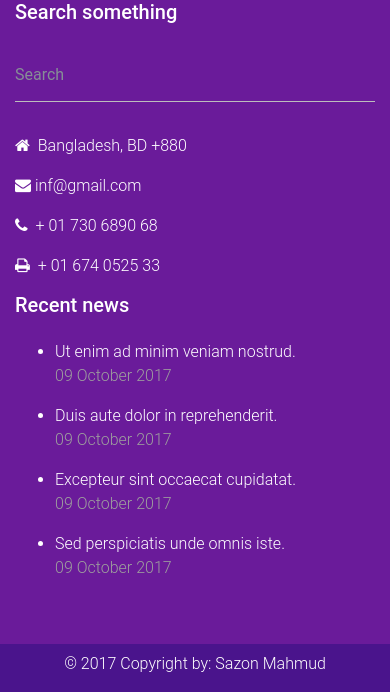
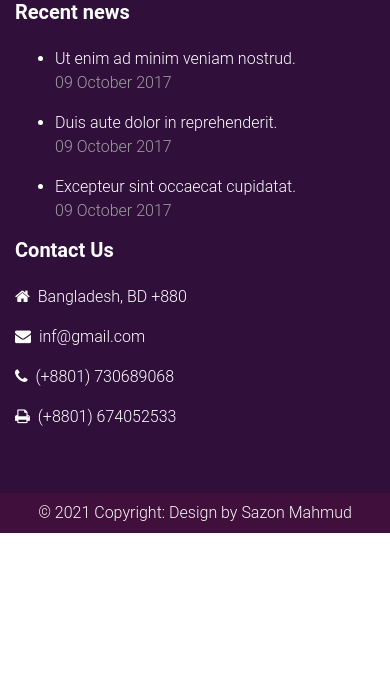
Before and after one commit to developersazon/Transport_Template_Design, a plain HTML site: page index.html in a window 390 px wide. Shown: the part 9992-10684 px from the top of the page. After the commit the page ends 10525 px from the top, so only its background shows below. Drawn offline with Linux system fonts and the light colour scheme; a web font is replaced by a local one.

Commit message:
Update header & Footer Design

```diff
--- a/index.html
+++ b/index.html
@@ -27,7 +27,7 @@
             <span class="navbar-toggler-icon"></span>
         </button>
                 <div class="collapse navbar-collapse" id="navbarSupportedContent">
-                    <ul class="navbar-nav mr-auto">
+                    <ul class="navbar-nav ml-auto">
                         <li class="nav-item active">
                             <a class="nav-link" href="index.html">Home <span class="sr-only">(current)</span></a>
                         </li>
@@ -511,11 +511,11 @@
         </div>
     </section>
     <footer id="footer">
-        <div id="footer_top" class=" purple darken-3">
+        <div id="footer_top" class="" style="background-color: #300F3B;">
             <div class="container">
                 <div class="row py-5 text-white">
                     <div class="col-sm-4 col-md-4">
-                        <h5 class="title mb-4 font-bold">ABOUT MATERIAL DESIGN</h5>
+                        <h5 class="title mb-4 font-bold"><strong>About Material Design</strong></h5>
 
                         <p>Material Design (codenamed Quantum Paper) is a design language developed by Google.</p>
 
@@ -534,38 +534,37 @@
                         </div>
                     </div>
                     <div class="col-sm-4 col-md-4">
-                        <h5 class="title mb-4 font-bold">Search something</h5>
-                        <form class="search-form" role="search">
-                            <div class="form-group waves-light waves-effect waves-light">
-                                <input type="text" class="form-control text-white" placeholder="Search">
-                            </div>
-                        </form>
-                        <p><i class="fa fa-home pr-1"></i> Bangladesh, BD +880</p>
-                        <p><i class="fa fa-envelope pr-1"></i>inf@gmail.com</p>
-                        <p><i class="fa fa-phone pr-1"></i> + 01 730 6890 68</p>
-                        <p><i class="fa fa-print pr-1"></i> + 01 674 0525 33</p>
-                    </div>
-                    <div class="col-sm-4 col-md-4">
-                        <h5 class="title mb-4 font-bold">Recent news</h5>
+                        <h5 class="title mb-4 font-bold"><strong>Recent news</strong></h5>
 
                         <ul class="footer-posts">
                             <li><a>Ut enim ad minim veniam nostrud.</a><span><p class="grey-text">09 October 2017</p></span></li>
                             <li><a>Duis aute dolor in reprehenderit.</a><span><p class="grey-text">09 October 2017</p></span></li>
                             <li><a>Excepteur sint occaecat cupidatat.</a><span><p class="grey-text">09 October 2017</p></span></li>
-                            <li><a>Sed perspiciatis unde omnis iste.</a><span><p class="grey-text">09 October 2017</p></span></li>
                         </ul>
+                    </div>
+                    <div class="col-sm-4 col-md-4">
+                        <h5 class="title mb-4 font-bold"><strong>Contact Us</strong></h5>
+                        <p><i class="fa fa-home pr-1"></i> Bangladesh, BD +880</p>
+                        <p><i class="fa fa-envelope pr-1"></i> inf@gmail.com</p>
+                        <p><i class="fa fa-phone pr-1"></i> (+8801) 730689068</p>
+                        <p><i class="fa fa-print pr-1"></i> (+8801) 674052533</p>
                     </div>
                 </div>
             </div>
         </div>
-        <div id="footer_buttom" class="purple darken-4">
-            <div class="container">
-                <div class="row">
-                    <p class="mx-auto pt-2 text-white">&copy; 2017 Copyright by: <a href="#" class="text-white" color = "green"> Sazon Mahmud </a></p>
-                </div>
-            </div>
+
+        <!-- Copyright -->
+        <div class="text-center text-light p-2" style="background-color:#400F3B">
+        © 2021 Copyright:
+        <a class="text-light" href="https://blog.sazonmahmud.net/">Design by Sazon Mahmud</a>
         </div>
-    </footer>
+        <!-- Copyright -->
+        </footer>
+
+
+
+
+
 
 
 
```
